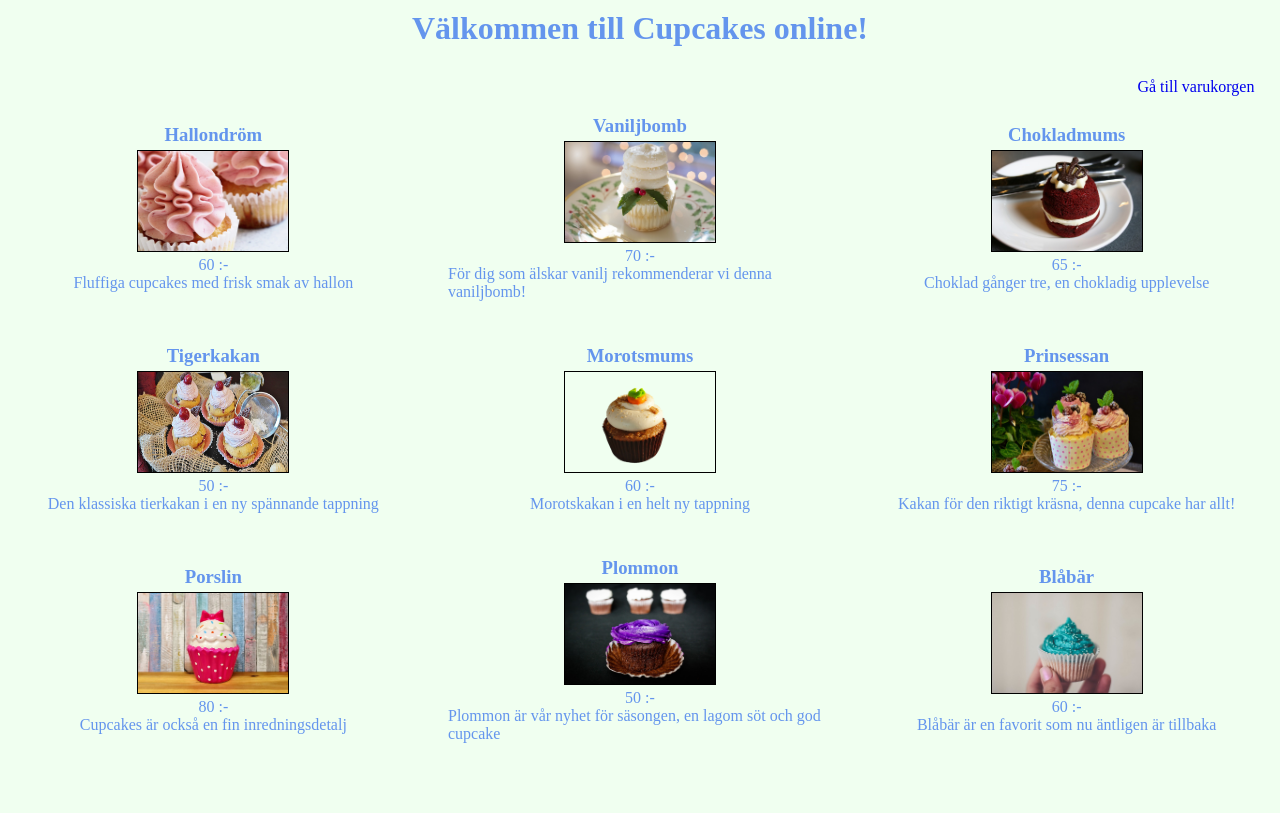
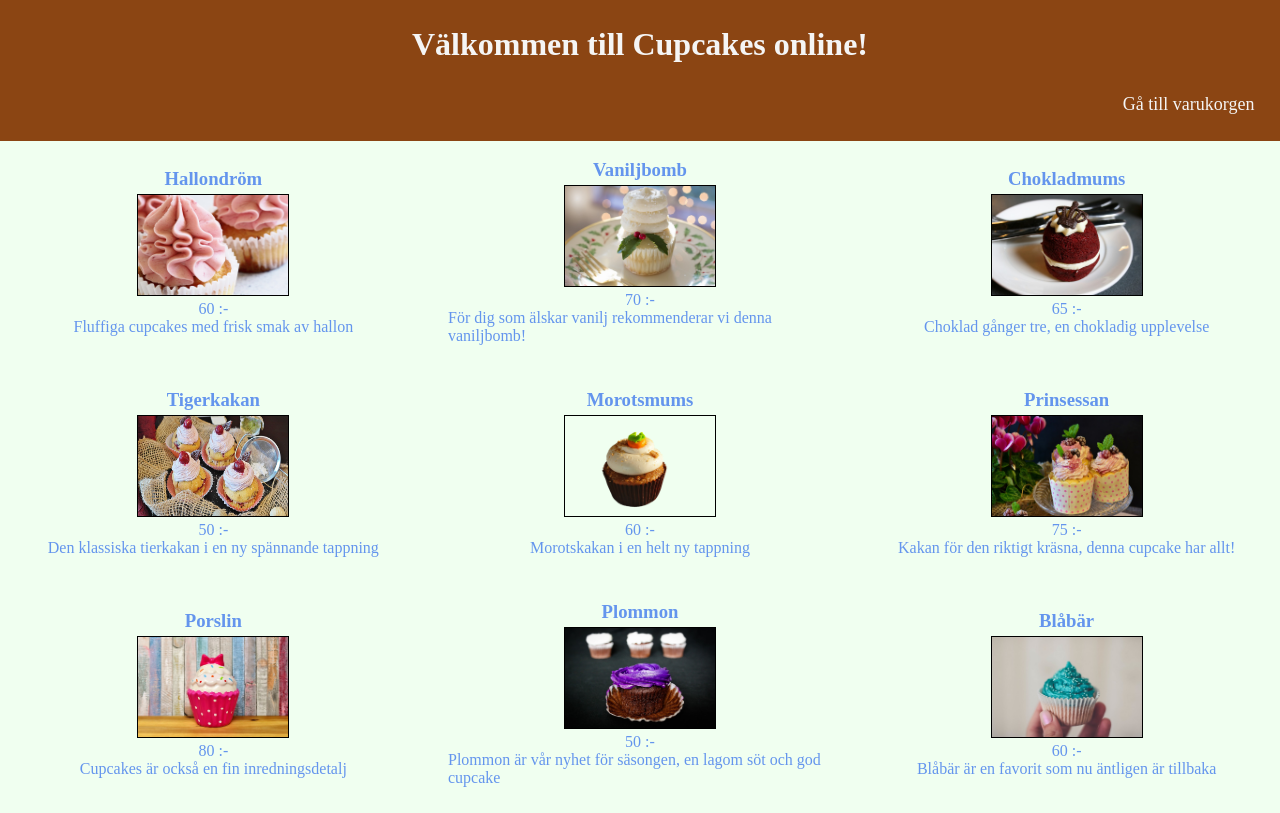
Before and after one commit to hbergendorff/mandatory-web-shop, a plain HTML site: page view/products.html in a window 1280 px wide. Drawn offline with Linux system fonts and the light colour scheme.

Commit message:
changed names on index.html/.js to products

```diff
--- a/script/index.js
+++ b/script/products.js
@@ -69,7 +69,6 @@ let cakeNine = {
 
 let newArray = [cakeOne, cakeTwo, cakeThree, cakeFour, cakeFive, cakeSix, cakeSeven, cakeEight, cakeNine];
 
-for(let i in newArray){
+for(let i in newArray) {
     document.getElementById("productO").innerHTML += `<div><h3>${newArray[i].name}</h3><img src=' ${newArray[i].img}'/><p>${newArray[i].price} :-</p>${newArray[i].desc}</div>`;
-
 }
--- a/view/index.css
+++ b/view/index.css
@@ -8,22 +8,27 @@ body{
 header{
     display: flex;
     flex-direction: column;
+    background-color: saddlebrown;
 }
 
 h1{
     text-align: center;
-    margin-top: 10px;
+    margin-top: 2%;
     padding-bottom: 10px;
+    color: whitesmoke;
 }
 
 a{
     text-decoration: none;
     text-align: right;
     margin-right: 2%;
+    color: whitesmoke;
+    margin-bottom: 2%;
+    font-size: large;
 }
 
 a:hover{
-    font-size: large;
+    font-size: x-large;
 }
 
 p{
--- a/view/index.html
+++ b/view/products.html
@@ -11,6 +11,6 @@
         <a href="checkout.html">Gå till varukorgen</a>
 
 </header>
-<script type="text/javascript" src="../script/index.js"></script>
+<script type="text/javascript" src="../script/products.js"></script>
 </body>
 </html>
```
